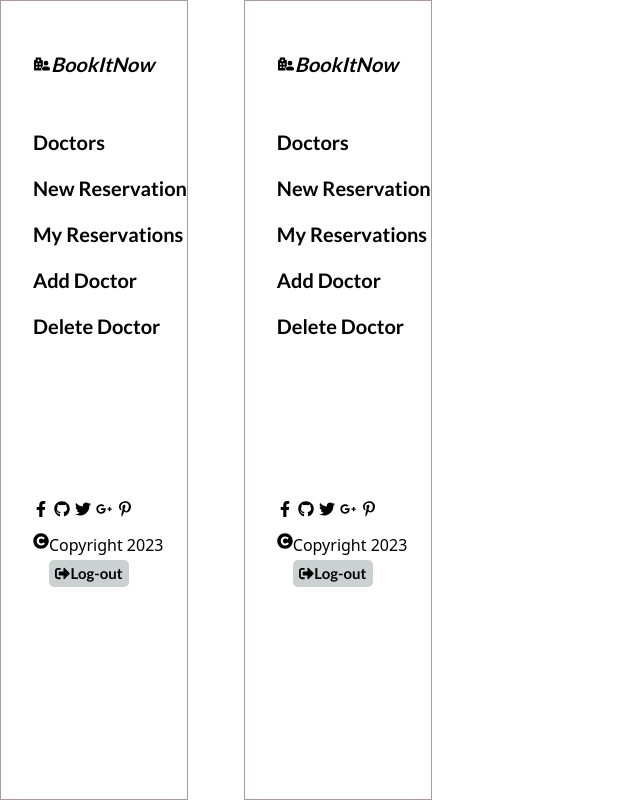
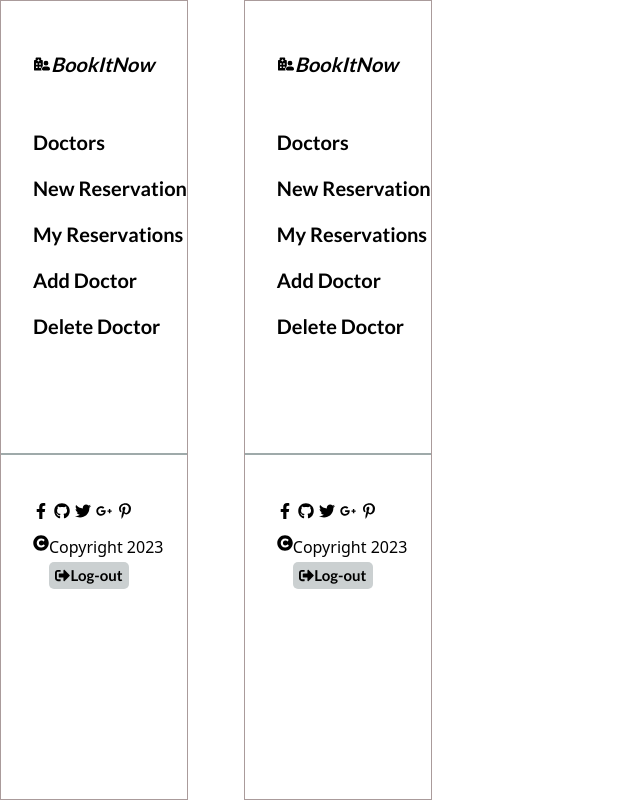
Before and after one commit to cosywasswa/BookItNow-front-end, a React (Create React App) app: page /navigation in a window 1280 px wide. Shown: the whole page, without its empty margins (0-640 px from the left). Built offline with nearby package versions, Linux system fonts and the light colour scheme.

Commit message:
Add element to nav

```diff
--- a/src/components/Nav/nav.css
+++ b/src/components/Nav/nav.css
@@ -198,4 +198,11 @@
     width: 80px;
     background-color: rgb(203, 208, 209);
   }
+
+  .nav-hr {
+    position: relative;
+    top: 7rem;
+    color: rgb(5, 57, 5);
+    border: .1px solid rgb(159, 170, 170);
+  }
 }
--- a/src/components/Nav/navigation.js
+++ b/src/components/Nav/navigation.js
@@ -70,6 +70,7 @@ const Navigation = ({ children }) => {
         ))
        }
               </ul>
+              <hr className="nav-hr" />
               <div className="nav_socials">
                 <FaFacebookF />
                 <FaGithub />
```
